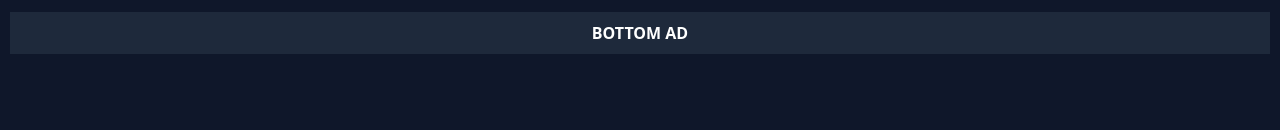
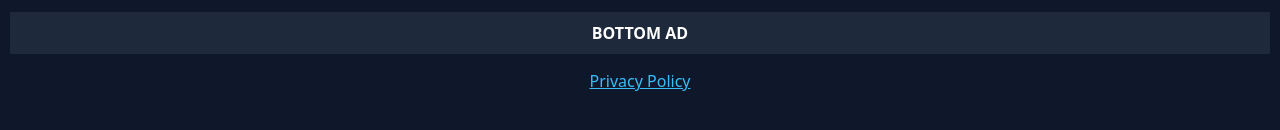
Before and after one commit to SouperSoDa/tap-orbit, a plain HTML site: page index.html in a window 1280 px wide. Shown: the part 388-518 px from the top of the page. Drawn offline with Linux system fonts and the light colour scheme.

Commit message:
Update index.html

```diff
--- a/index.html
+++ b/index.html
@@ -30,5 +30,8 @@
   </div>
 
   <script src="game.js"></script>
+  <p>
+  <a href="privacy.html" style="color:#38bdf8;">Privacy Policy</a>
+</p>
 </body>
 </html>
```
